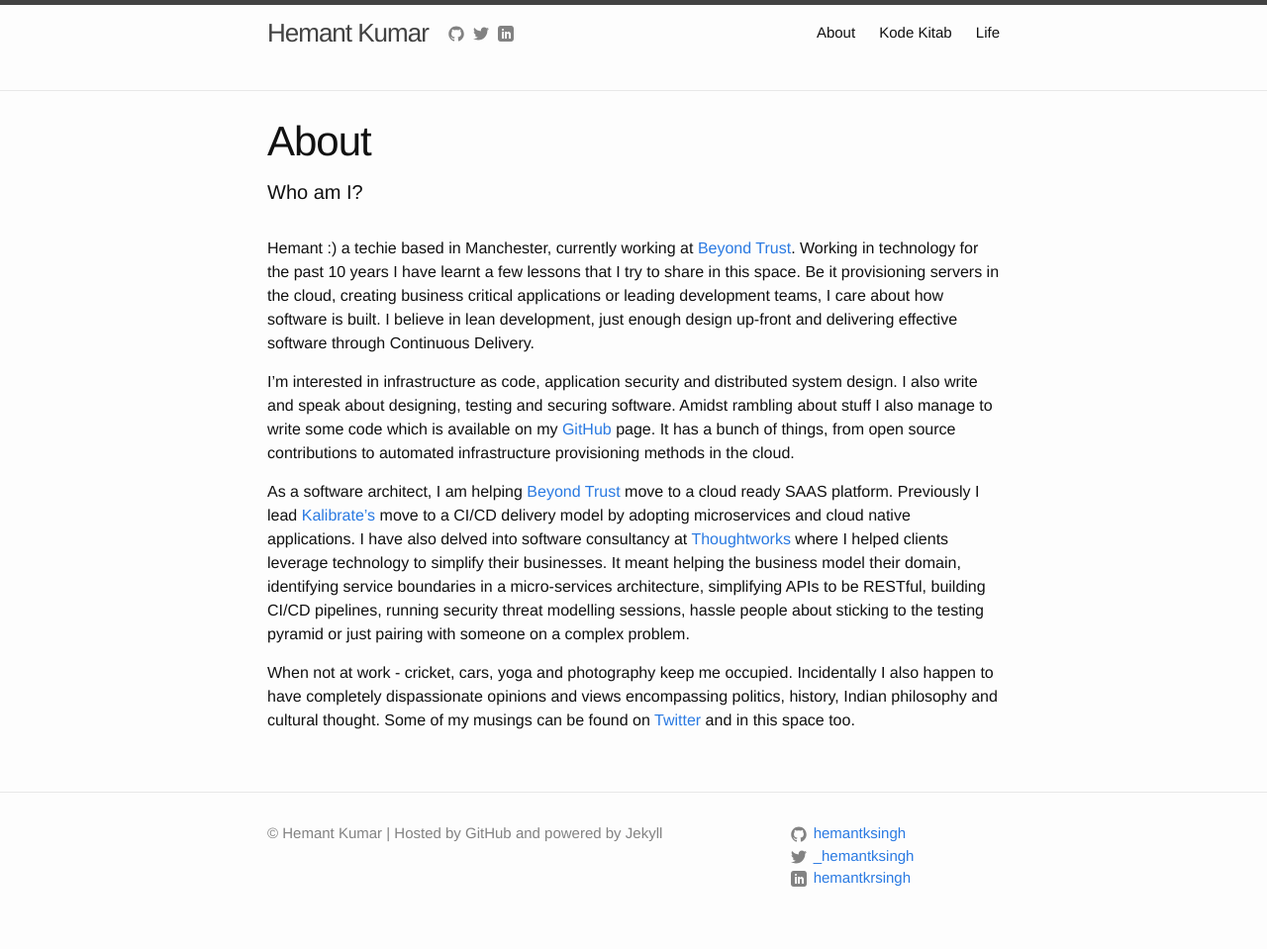
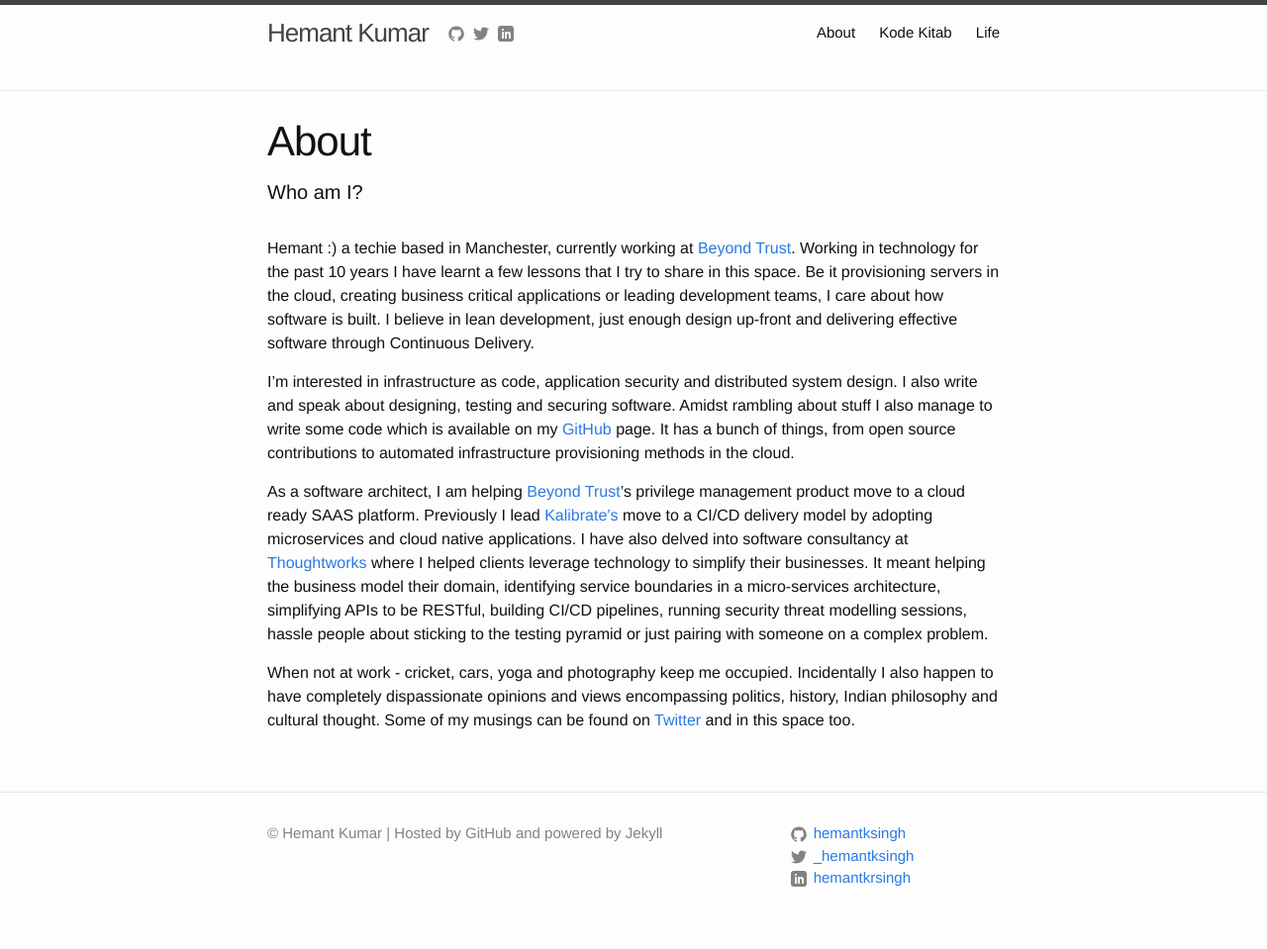
Before and after one commit to hemantksingh/hemantksingh.github.io, a Jekyll site: the page built from about.md, in a window 1280 px wide. Shown: the whole page at 99% size. Built offline with Jekyll 4.4.1, drawn with Linux system fonts in a browser that asks for light colours.

Commit message:
Minor role update

```diff
--- a/about.md
+++ b/about.md
@@ -9,6 +9,6 @@
 
 I'm interested in infrastructure as code, application security and distributed system design. I also write and speak about designing, testing and securing software. Amidst rambling about stuff I also manage to write some code which is available on my [GitHub](https://github.com/hemantksingh) page. It has a bunch of things, from open source contributions to automated infrastructure provisioning methods in the cloud.
 
-As a software architect, I am helping [Beyond Trust](https://www.beyondtrust.com) move to a cloud ready SAAS platform. Previously I lead [Kalibrate's](https://www.kalibrate.com) move to a CI/CD delivery model by adopting microservices and cloud native applications. I have also delved into software consultancy at [Thoughtworks](https://thoughtworks.com) where I helped clients leverage technology to simplify their businesses. It meant helping the business model their domain, identifying service boundaries in a micro-services architecture, simplifying APIs to be RESTful, building CI/CD pipelines, running security threat modelling sessions, hassle people about sticking to the testing pyramid or just pairing with someone on a complex problem.
+As a software architect, I am helping [Beyond Trust](https://www.beyondtrust.com)'s privilege management product move to a cloud ready SAAS platform. Previously I lead [Kalibrate's](https://www.kalibrate.com) move to a CI/CD delivery model by adopting microservices and cloud native applications. I have also delved into software consultancy at [Thoughtworks](https://thoughtworks.com) where I helped clients leverage technology to simplify their businesses. It meant helping the business model their domain, identifying service boundaries in a micro-services architecture, simplifying APIs to be RESTful, building CI/CD pipelines, running security threat modelling sessions, hassle people about sticking to the testing pyramid or just pairing with someone on a complex problem.
 
 When not at work - cricket, cars, yoga and photography keep me occupied. Incidentally I also happen to have completely dispassionate opinions and views encompassing politics, history, Indian philosophy and cultural thought. Some of my musings can be found on [Twitter](https://twitter.com/_hemantksingh) and in this space too.
```
